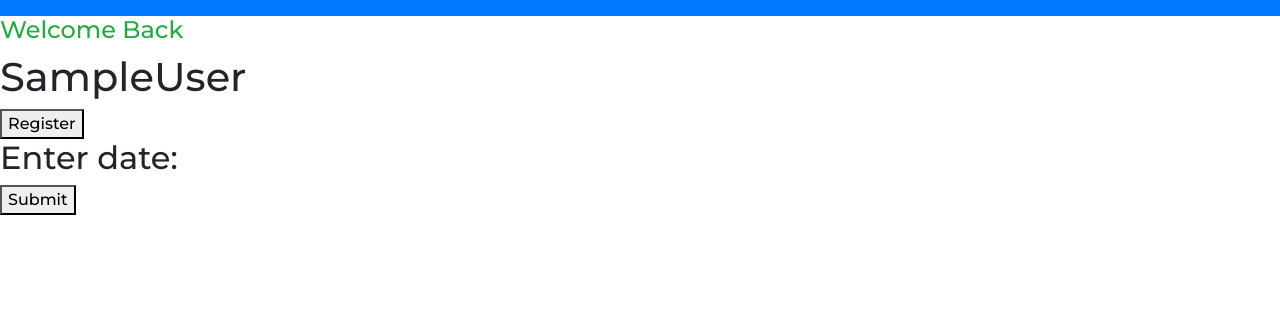
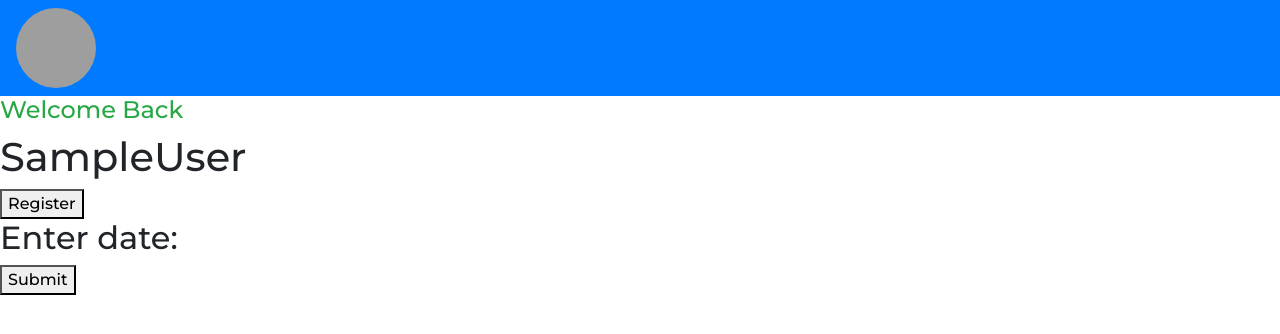
Before and after one commit to archi1112/finalyearproject, a Django app: page /admin_home/ in a window 1280 px wide. Shown: the top 334 px of the page. Run offline with Django 4.2, Linux system fonts and the light colour scheme; the visitor is signed in with stand-in values (Sample User, id 1); some libraries are stand-ins or nearby versions; grey boxes are pictures that could not be loaded.

Commit message:
navbar modified

```diff
--- a/templates/base.html
+++ b/templates/base.html
@@ -49,6 +49,11 @@
       >
         <span class="navbar-toggler-icon"></span>
       </button>
+
+      <img
+        src="https://encrypted-tbn0.gstatic.com/images?q=tbn:ANd9GcQeeUl9IZDN97pBQNgeunx6dD1df-4g7vkPFw&usqp=CAU"
+        style="height: 80px; width: 80px; border-radius: 40px"
+      />
 
       <div class="collapse navbar-collapse" id="navbarSupportedContent">
         <ul class="navbar-nav ml-auto">
```
